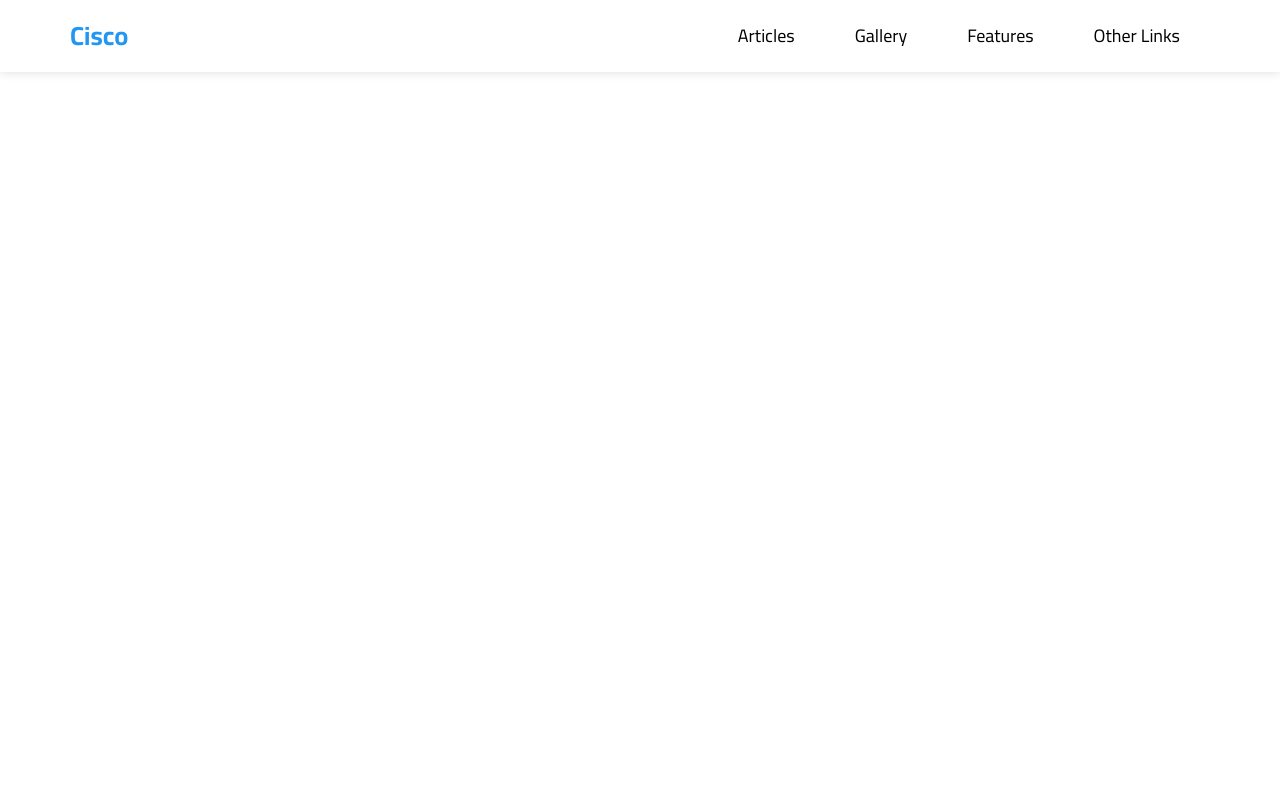
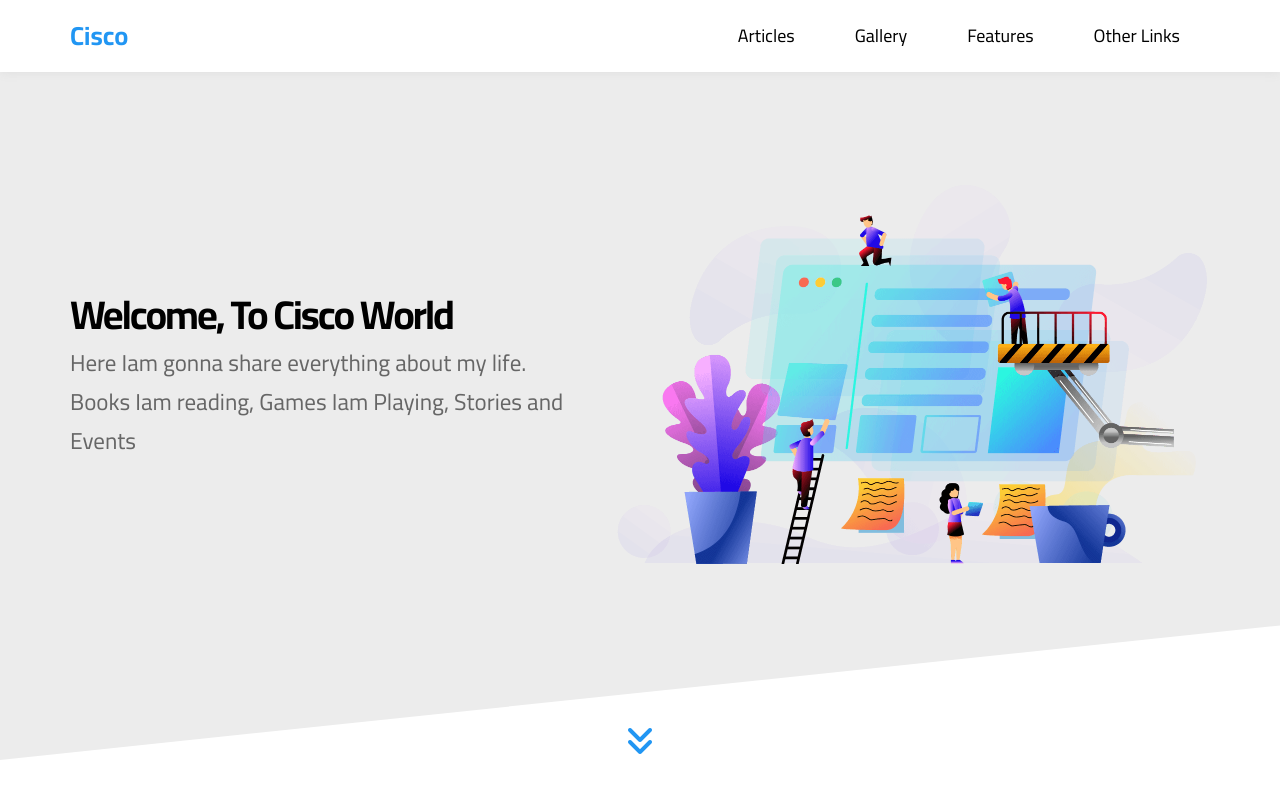
Before and after one commit to Cisco1cisco/Cisco-Template, a plain HTML site: page index.html in a window 1280 px wide. Drawn offline with Linux system fonts and the light colour scheme.

Commit message:
Added the landing Section

```diff
--- a/css/main.css
+++ b/css/main.css
@@ -158,3 +158,123 @@ header .container .main-nav>li>a:hover:before {
 }
 
 /* End Header */
+
+/* Start Landing */
+
+.landing {
+    position: relative;
+}
+
+.landing::before {
+    content: "";
+    position: absolute;
+    left: 0;
+    top: -40px;
+    width: 100%;
+    height: 100%;
+    background-color: #ececec;
+    z-index: -1;
+    transform: skewY(-6deg);
+    -webkit-transform: skewY(-6deg);
+    -moz-transform: skewY(-6deg);
+    -ms-transform: skewY(-6deg);
+    -o-transform: skewY(-6deg);
+    transform-origin: top left;
+}
+
+.landing .container {
+    min-height: calc(100vh - 72px);
+    display: flex;
+    align-items: center;
+    padding-bottom: 120px;
+}
+
+.landing .container .text {
+    flex: 1;
+}
+
+.landing .container .text h1 {
+    font-size: 40px;
+    margin: 0;
+    letter-spacing: -2px;
+}
+
+.landing .container .text p {
+    font-size: 23px;
+    line-height: 1.7;
+    margin: 5px 0 0;
+    color: #666;
+    max-width: 500px;
+}
+
+.landing .container .image img {
+    position: relative;
+    width: 600px;
+    animation: up-and-down 5s linear infinite;
+    -webkit-animation: up-and-down 5s linear infinite;
+}
+
+@keyframes up-and-down {
+
+    0%,
+    100% {
+        top: 0;
+    }
+
+    50% {
+        top: -50px;
+    }
+}
+
+.landing .container a {
+    color: var(--main-color, #2196f3);
+    position: absolute;
+    bottom: 30px;
+    left: 50%;
+    transform: translateX(-50%);
+    -webkit-transform: translateX(-50%);
+    -moz-transform: translateX(-50%);
+    -ms-transform: translateX(-50%);
+    -o-transform: translateX(-50%);
+    transition: var(--trans-dur, 0.3s);
+    -webkit-transition: var(--trans-dur, 0.3s);
+    -moz-transition: var(--trans-dur, 0.3s);
+    -ms-transition: var(--trans-dur, 0.3s);
+    -o-transition: var(--trans-dur, 0.3s);
+}
+
+.landing .container a:hover {
+    color: var(--main-color-alt, #1787e0);
+}
+
+.landing .container a i {
+    animation: bouncing 1.5s infinite;
+    -webkit-animation: bouncing 1.5s infinite;
+}
+
+@keyframes bouncing {
+
+    0%,
+    10%,
+    20%,
+    50%,
+    80%,
+    100% {
+        transform: translateY(0);
+        -webkit-transform: translateY(0);
+        -moz-transform: translateY(0);
+        -ms-transform: translateY(0);
+        -o-transform: translateY(0);
+    }
+
+    40%,
+    60% {
+        transform: translateY(-15px);
+        -webkit-transform: translateY(-15px);
+        -moz-transform: translateY(-15px);
+        -ms-transform: translateY(-15px);
+        -o-transform: translateY(-15px);
+    }
+}
+
+/* End Landing */
--- a/index.html
+++ b/index.html
@@ -32,6 +32,23 @@
         </div>
     </header>
     <!-- End Header -->
+    <!-- Start Landing -->
+    <div class="landing">
+        <div class="container">
+            <div class="text">
+                <h1>Welcome, To Cisco World</h1>
+                <p>Here Iam gonna share everything about my life. Books Iam reading, Games Iam Playing, Stories and
+                    Events</p>
+            </div>
+            <div class="image">
+                <img src="./photos/landing-image.png" alt="photo">
+            </div>
+            <a href="#articles">
+                <i class="fas fa-angle-double-down fa-2x"></i>
+            </a>
+        </div>
+    </div>
+    <!-- End Landing -->
 </body>
 
 </html>
```
Also changed, not shown: photos/landing-image.png (added).
